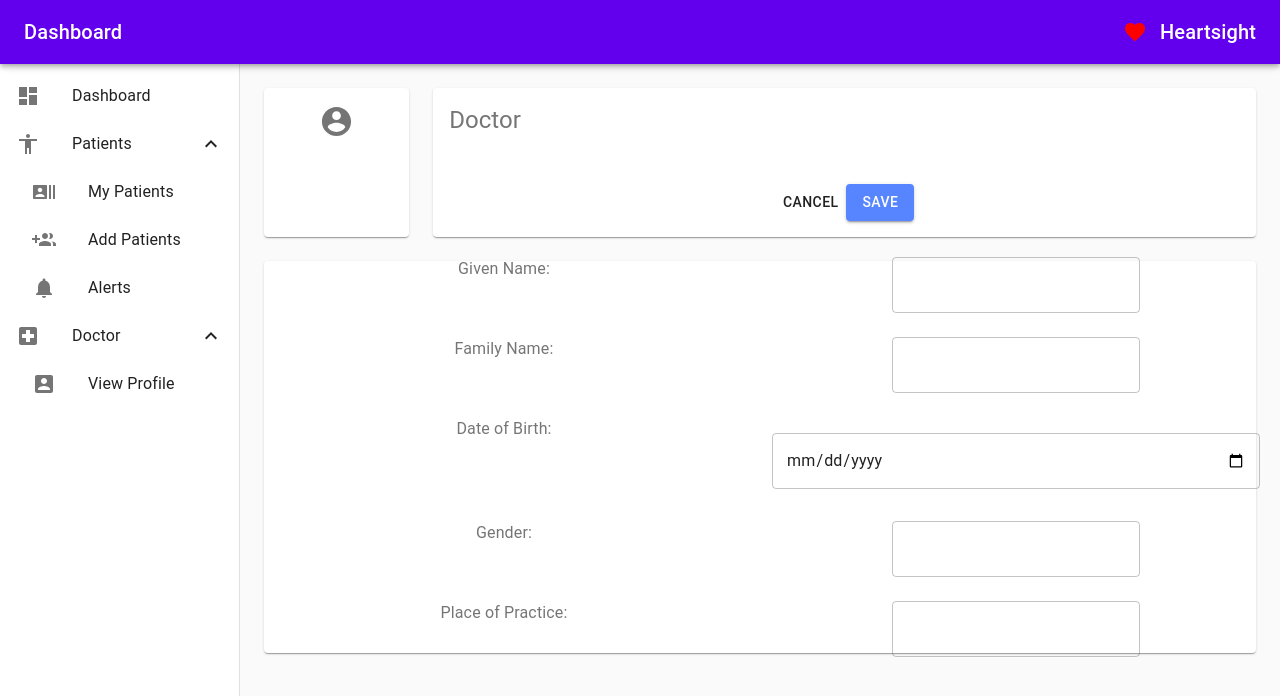
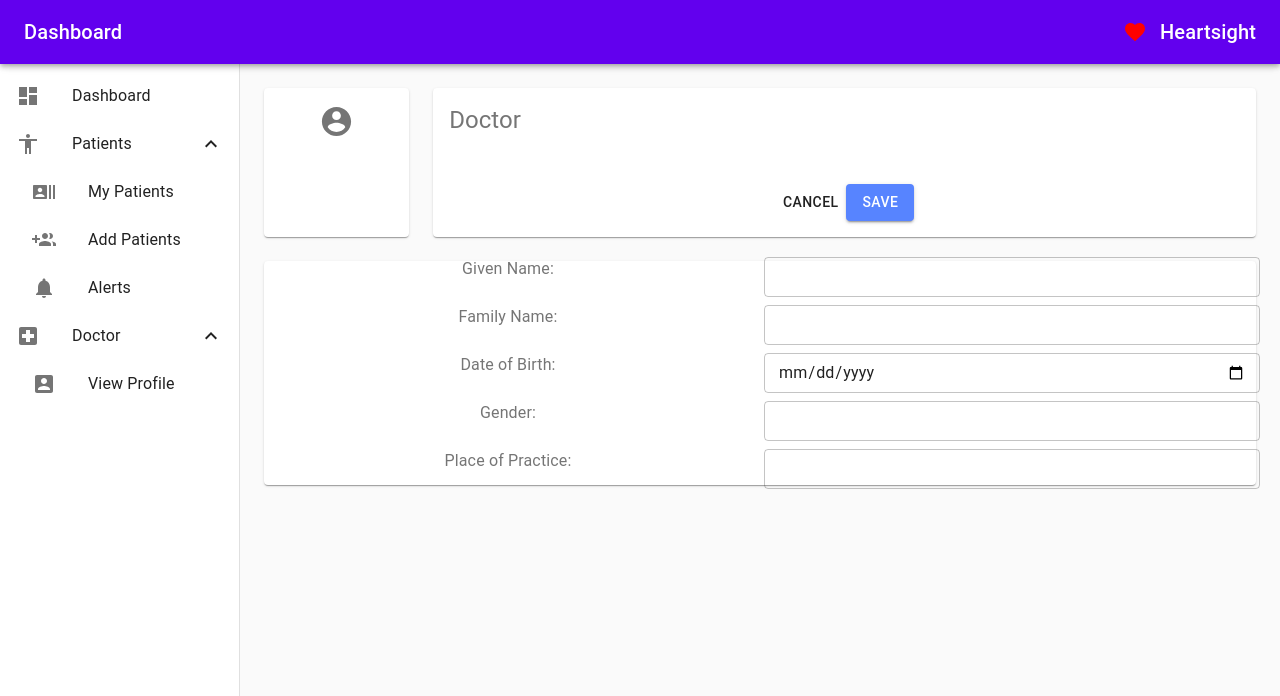
Before and after one commit to nchong128/FIT3170-webapp, a React (Create React App) app: page /doctor/profile/update in a window 1280 px wide. Shown: the top 696 px of the page. Built offline with nearby package versions, Linux system fonts and the light colour scheme; no server answers; the database is empty; sample sign-in values are in the browser's storage.

Commit message:
Update styling for Doctor Profile page

```diff
--- a/src/components/pages/doctor/DoctorProfile.js
+++ b/src/components/pages/doctor/DoctorProfile.js
@@ -115,7 +115,6 @@ const DoctorProfile = (props) => {
         { field: "givenName", title: "Given Name" },
         { field: "familyName", title: "Family Name" },
         { field: "dob", title: "Date of Birth" },
-        { field: "email", title: "Email" },
         { field: "gender", title: "Gender" },
         { field: "placeOfPractice", title: "Place of Practice" }
     ];
@@ -138,6 +137,12 @@ const DoctorProfile = (props) => {
                                 <Grid item xs={12} >
                                     <Typography display="inline" style={{ float: "left" }}>
                                         {doctorProfileInfo["givenName"]} {doctorProfileInfo["familyName"]}
+                                    </Typography>
+
+                                </Grid>
+                                <Grid>
+                                <Typography display="inline" style={{ float: "left" }}>
+                                        {doctorProfileInfo["email"]}
                                     </Typography>
                                 </Grid>
                                 <Grid item xs={12} >
@@ -174,11 +179,18 @@ const DoctorProfile = (props) => {
 const ProfileTable = (props) => {
     return <Grid container spacing={3} justify="center">
         {props.fields.map((field, key) => (
-            <Grid key={key} item xs={12}>
+            <><Grid key={key} item xs={6}>
                 <Typography>
-                    {field.title}: {props.doctorProfileInfo[field.field]}
+                    {field.title}:
                 </Typography>
             </Grid>
+            <Grid key={key} item xs={6}>
+            <Typography>
+            {props.doctorProfileInfo[field.field]}
+            </Typography>
+        </Grid></>
+
+
         ))}
     </Grid>;
 }
--- a/src/components/pages/doctor/UpdateProfileForm.js
+++ b/src/components/pages/doctor/UpdateProfileForm.js
@@ -7,9 +7,9 @@ export const UpdateProfileForm = (props) => {
     return (
         <form id={props.formId} className={props.classes.form} noValidate onSubmit={props.handleSubmitWithCleanup}>
 
-        <Grid container spacing={3}>
+            <Grid container spacing={1}>
                 <Grid item xs={6}>
-                <Typography>
+                    <Typography >
                         Given Name:
 
                     </Typography>
@@ -25,7 +25,8 @@ export const UpdateProfileForm = (props) => {
                         variant="outlined"
                         id="givenName"
                         autoComplete="givenName"
-
+                        fullWidth
+                        size="small"
                         InputLabelProps={{
                             shrink: true,
                         }} />
@@ -43,7 +44,8 @@ export const UpdateProfileForm = (props) => {
                         required
                         onChange={props.handleInputChange}
                         value={props.inputs.familyName}
-
+                        fullWidth
+                        size="small"
                         name="familyName"
                         className={props.classes.textfield}
                         variant="outlined"
@@ -64,9 +66,9 @@ export const UpdateProfileForm = (props) => {
                 </Grid>
                 <Grid item xs={6}>
                     <TextField
-                            margin="normal"
                         required
                         fullWidth
+                        size="small"
                         onChange={props.handleInputChange}
                         value={props.inputs.dob}
                         name="dob"
@@ -91,7 +93,8 @@ export const UpdateProfileForm = (props) => {
                         required
                         onChange={props.handleInputChange}
                         value={props.inputs.gender}
-
+                        fullWidth
+                        size="small"
                         name="gender"
                         className={props.classes.textfield}
                         variant="outlined"
@@ -117,7 +120,8 @@ export const UpdateProfileForm = (props) => {
                         required
                         onChange={props.handleInputChange}
                         value={props.inputs.placeOfPractice}
-
+                        fullWidth
+                        size="small"
                         name="placeOfPractice"
                         className={props.classes.placeOfPractice}
                         variant="outlined"
```
Lines whose indentation alone changed are shown as unchanged.
